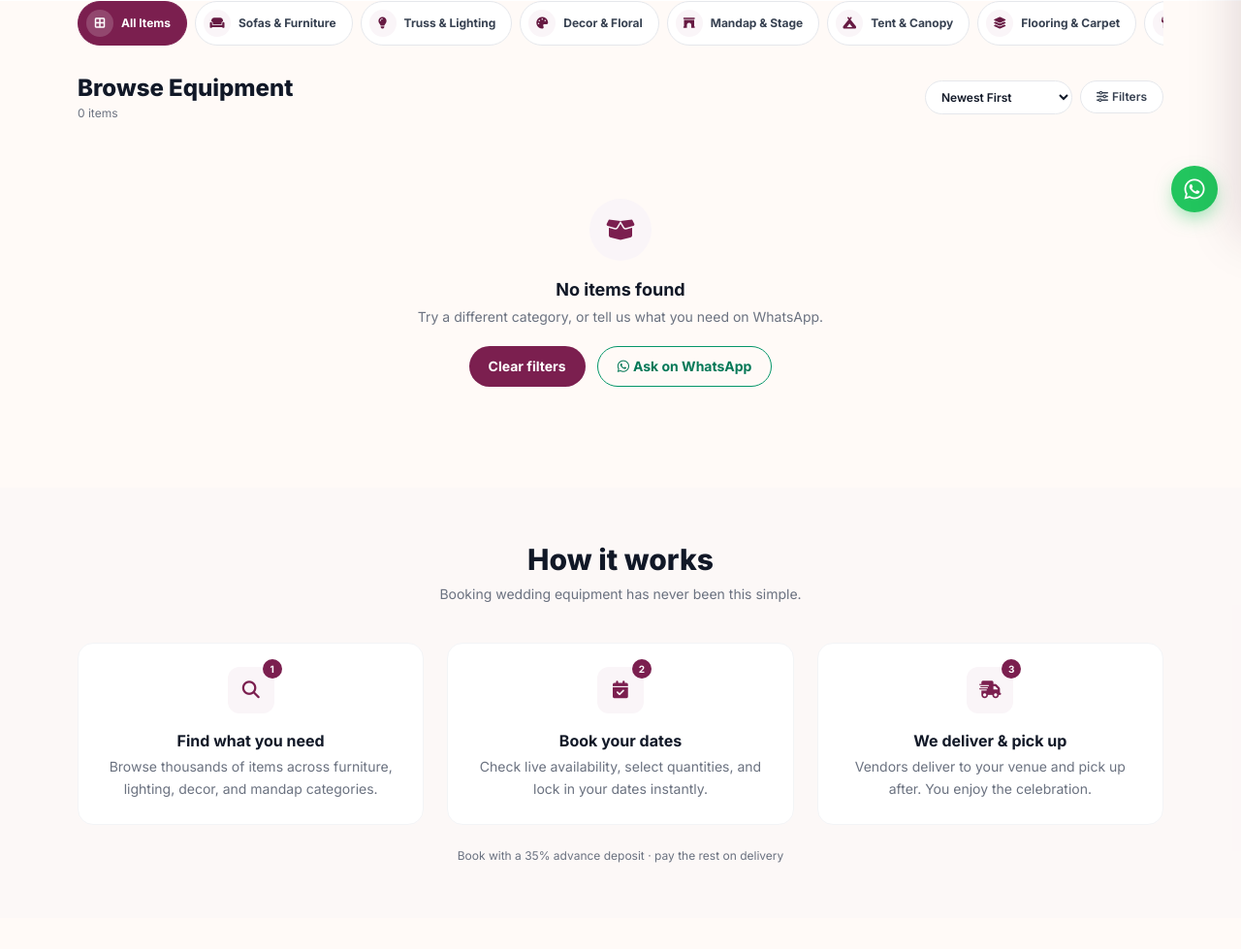
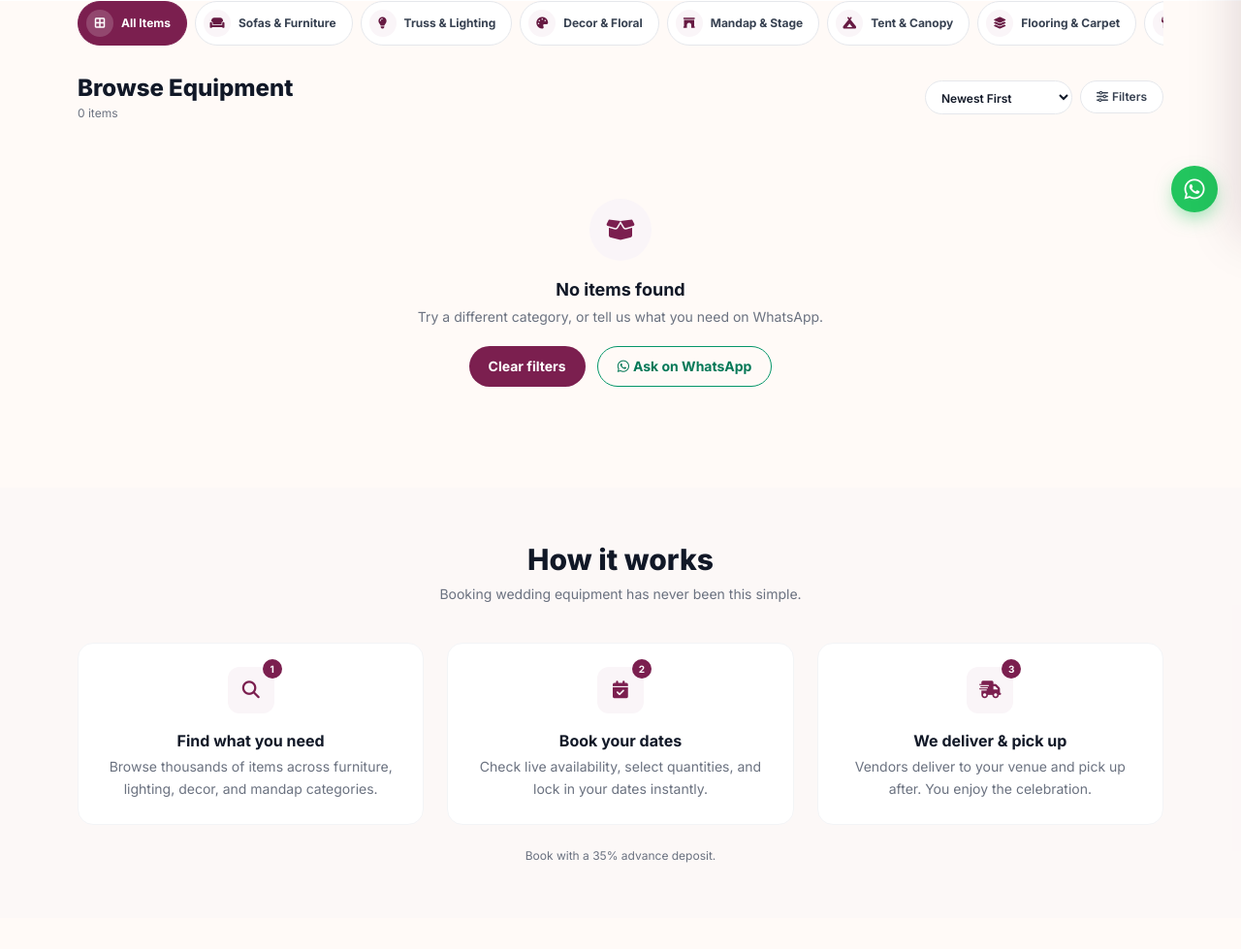
Before and after one commit to shreeshyamevents/vhaymandap1, a Flask app: page / in a window 1280 px wide. Shown: the part 557-1536 px from the top of the page at 97% size. Run offline with Flask 3, Linux system fonts and the light colour scheme; data that the repository does not hold is empty; some libraries are stand-ins or nearby versions; some web fonts are replaced.

Commit message:
Modify booking deposit message in index.html
Updated text for booking deposit information.

```diff
--- a/templates/index.html
+++ b/templates/index.html
@@ -172,7 +172,7 @@
             </div>
             {% endfor %}
         </div>
-        <p class="text-center text-xs text-gray-500 mt-6">Book with a 35% advance deposit &middot; pay the rest on delivery</p>
+        <p class="text-center text-xs text-gray-500 mt-6">Book with a 35% advance deposit. </p>
     </div>
 </section>
 
```
